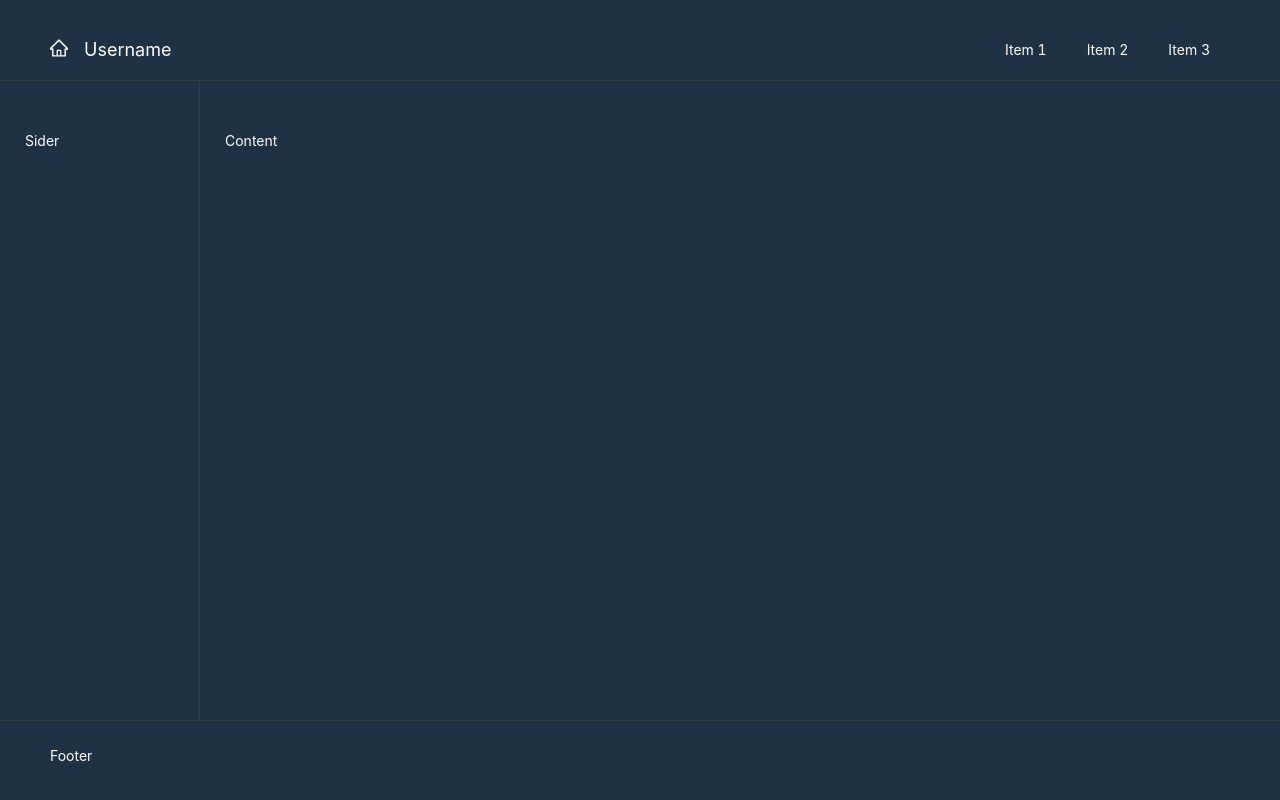
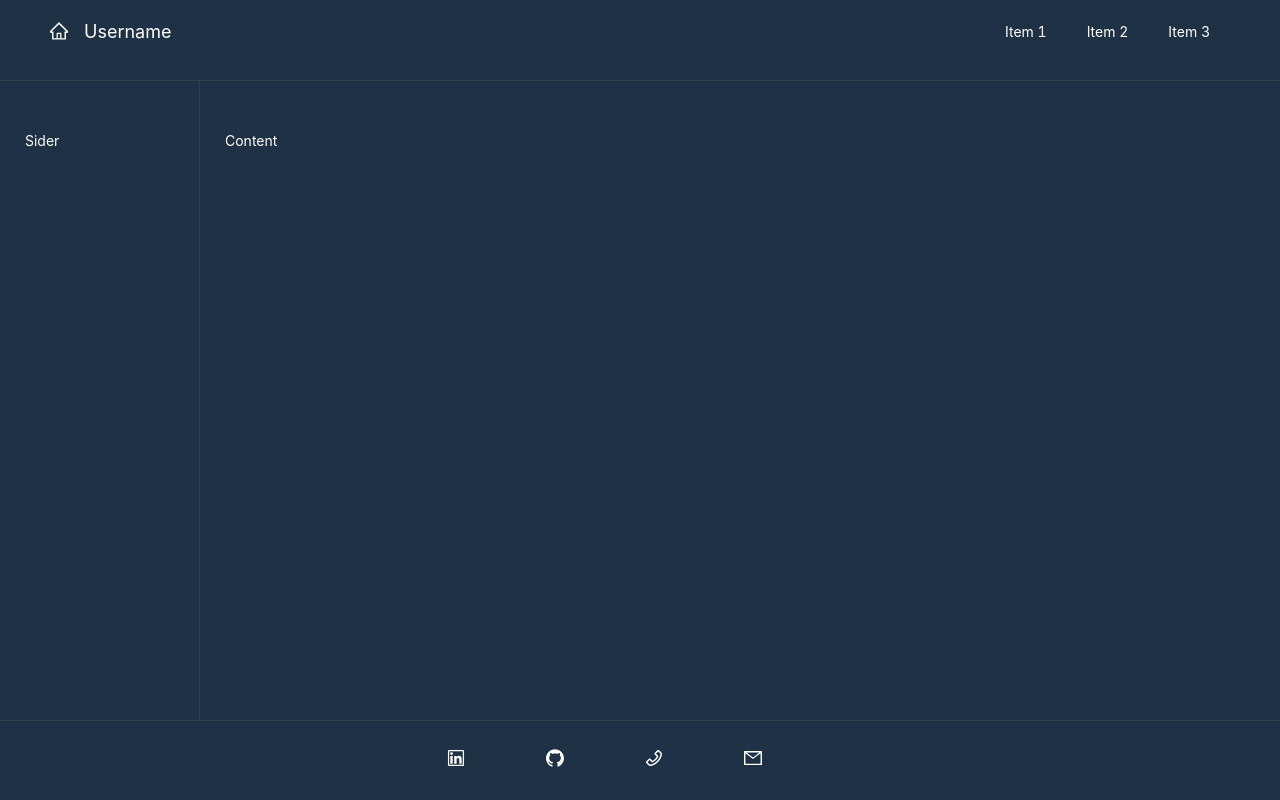
Before and after one commit to pohti/portfolio-antd, a React (Create React App) app: page / in a window 1280 px wide. Built offline with nearby package versions, Linux system fonts and the light colour scheme.

Commit message:
working on footer

```diff
--- a/src/App.js
+++ b/src/App.js
@@ -2,6 +2,7 @@ import './App.css';
 
 import { Layout } from 'antd';
 import CustomHeader from './components/Header/CustomHeader';
+import CustomFooter from './components/Footer/CustomFooter';
 
 const { Header, Footer, Sider, Content } = Layout;
 
@@ -12,11 +13,15 @@ function App() {
         <Header>
           <CustomHeader/>
         </Header>
+
         <Layout class="middle-layout">
           <Sider>Sider</Sider>
           <Content>Content</Content>
         </Layout>
-        <Footer>Footer</Footer>
+
+        <Footer>
+          <CustomFooter />
+        </Footer>
       </Layout>
     </div>
   );
--- /dev/null
+++ b/src/components/Footer/CustomFooter.css
@@ -0,0 +1,3 @@
+div.ant-col {
+    font-size: 18px;
+}
--- /dev/null
+++ b/src/components/Footer/CustomFooter.jsx
@@ -0,0 +1,34 @@
+import React, { Component } from 'react'
+import { Row, Col, Typography } from 'antd'
+import {
+  LinkedinOutlined,
+  GithubOutlined,
+  PhoneOutlined,
+  MailOutlined
+} from '@ant-design/icons'
+import './CustomFooter.css'
+
+const { Text } = Typography
+
+export default class CustomFooter extends Component {
+  render() {
+    return (
+      <Row gutter={10} justify="center"
+        className="footer-row"
+      >
+        <Col span={2}>
+          <LinkedinOutlined />
+        </Col>
+        <Col span={2}>
+          <GithubOutlined />
+        </Col>
+        <Col span={2}>
+          <PhoneOutlined />
+        </Col>
+        <Col span={2}>
+          <MailOutlined />
+        </Col>
+      </Row>
+    )
+  }
+}
--- a/src/components/Header/CustomHeader.css
+++ b/src/components/Header/CustomHeader.css
@@ -2,8 +2,8 @@
     color: var(--main-font-color);
 }
 
-.header-icon-container {
-    padding-top: var(--header-padding-top);
+.header-icon-container, .header-menu {
+    /* padding-top: var(--header-padding-top); */
 }
 
 .header-icon, .header-icon-text {
@@ -15,7 +15,6 @@
     background-color: var(--main-bg-color);
     color: var(--main-font-color);
     height: 10vh;
-    padding-top: var(--header-padding-top);
     justify-content: end;
     border-bottom-width: 0;
 }
```
